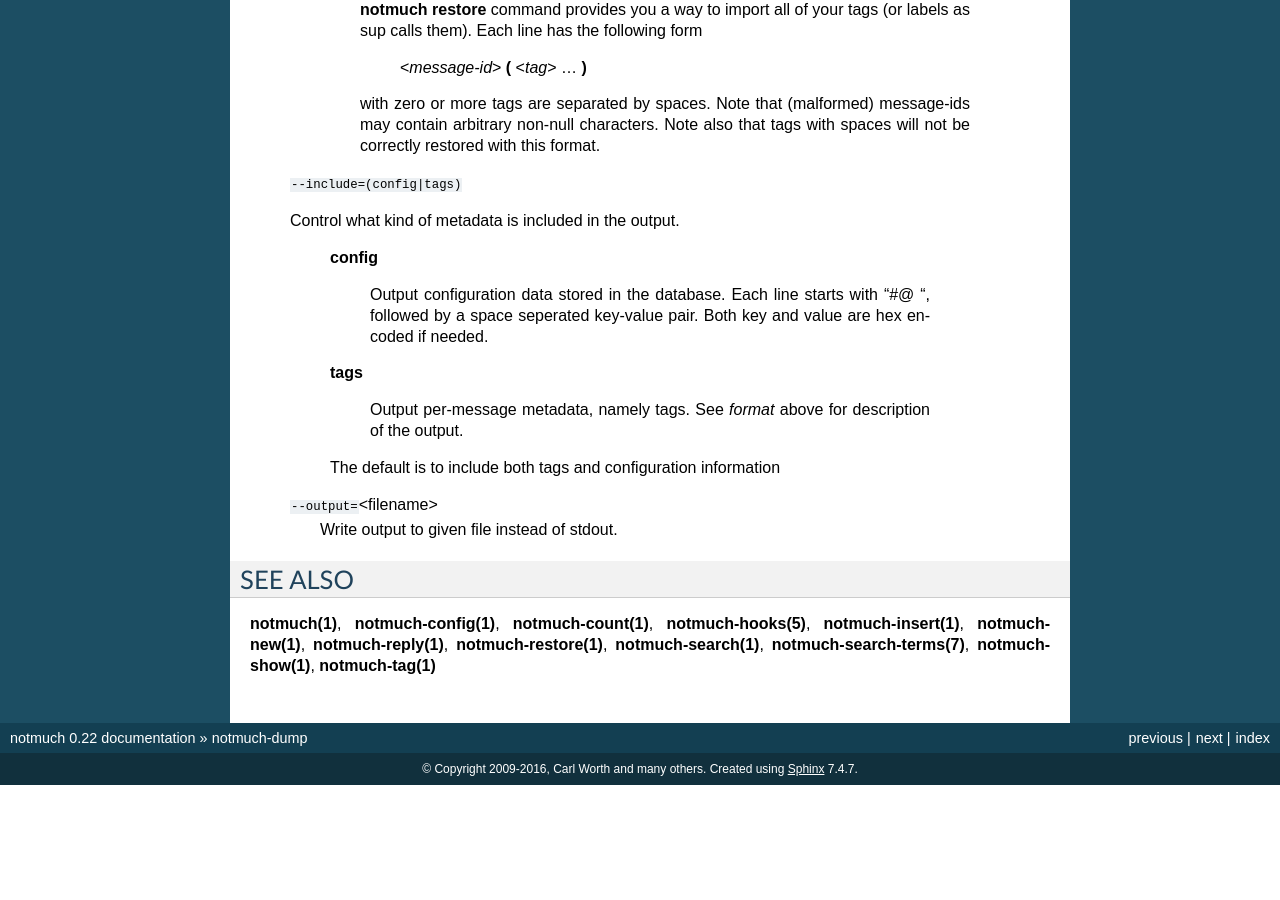
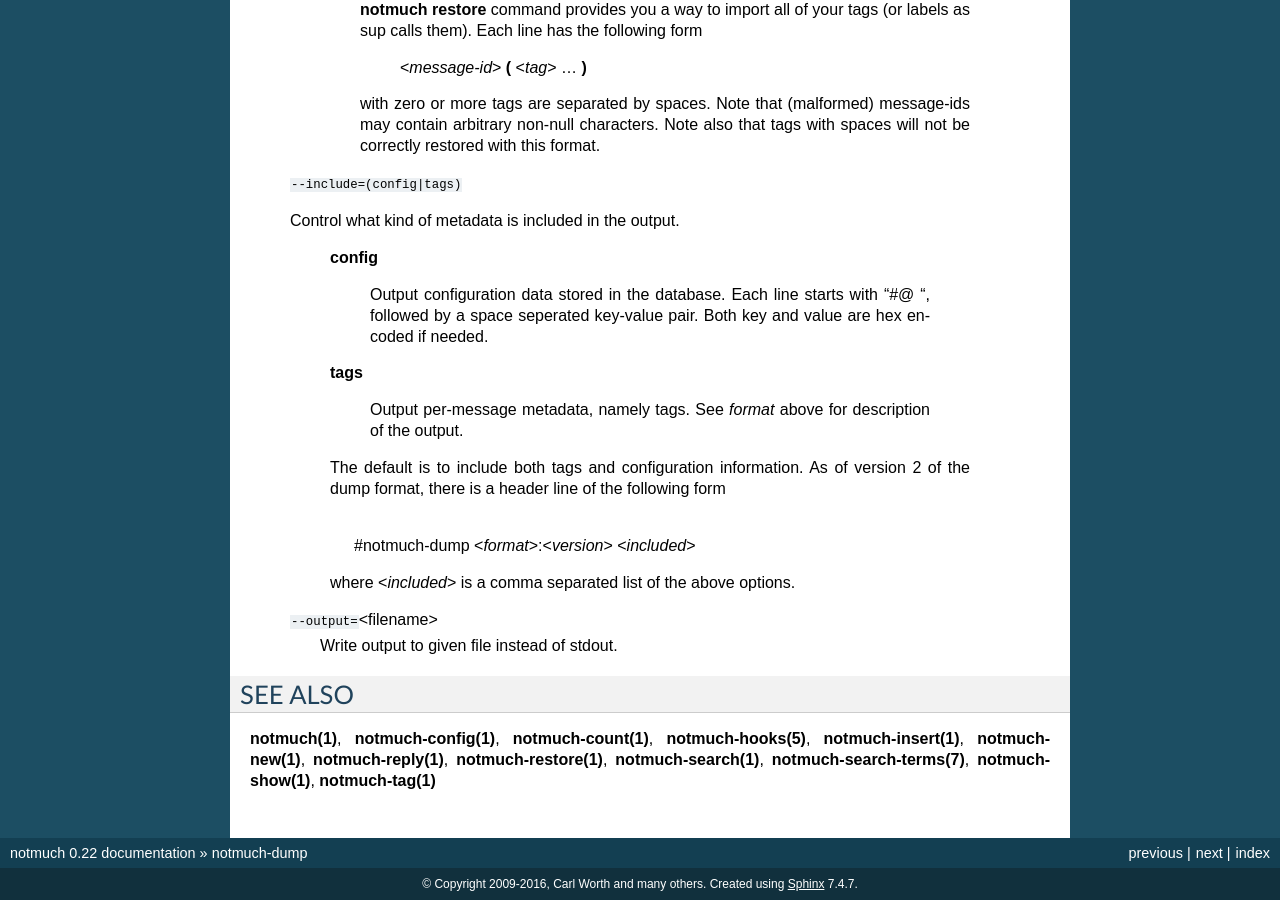
Before and after one commit to notmuch/notmuch, a Sphinx documentation site: the page built from doc/man1/notmuch-dump.rst, in a window 1280 px wide and 900 px high, scrolled down 1048 px. Built offline with Sphinx 7.4.7, drawn with Linux system fonts in a browser that asks for light colours; the version number is read from the project's files by our own code; before the commit the page ends 1833 px from its top, so only the background shows below that.

Commit message:
doc: document notmuch-dump header line
This was introduced with the libconfig changes, but not documented then.

```diff
--- a/doc/man1/notmuch-dump.rst
+++ b/doc/man1/notmuch-dump.rst
@@ -86,7 +86,15 @@ Supported options for **dump** include
 	Output per-message metadata, namely tags. See *format* above
 	for description of the output.
 
-      The default is to include both tags and configuration information
+      The default is to include both tags and configuration
+      information. As of version 2 of the dump format, there is a
+      header line of the following form
+
+      |
+      |  #notmuch-dump <*format*>:<*version*> <*included*>
+
+      where <*included*> is a comma separated list of the above
+      options.
 
     ``--output=``\ <filename>
         Write output to given file instead of stdout.
```
